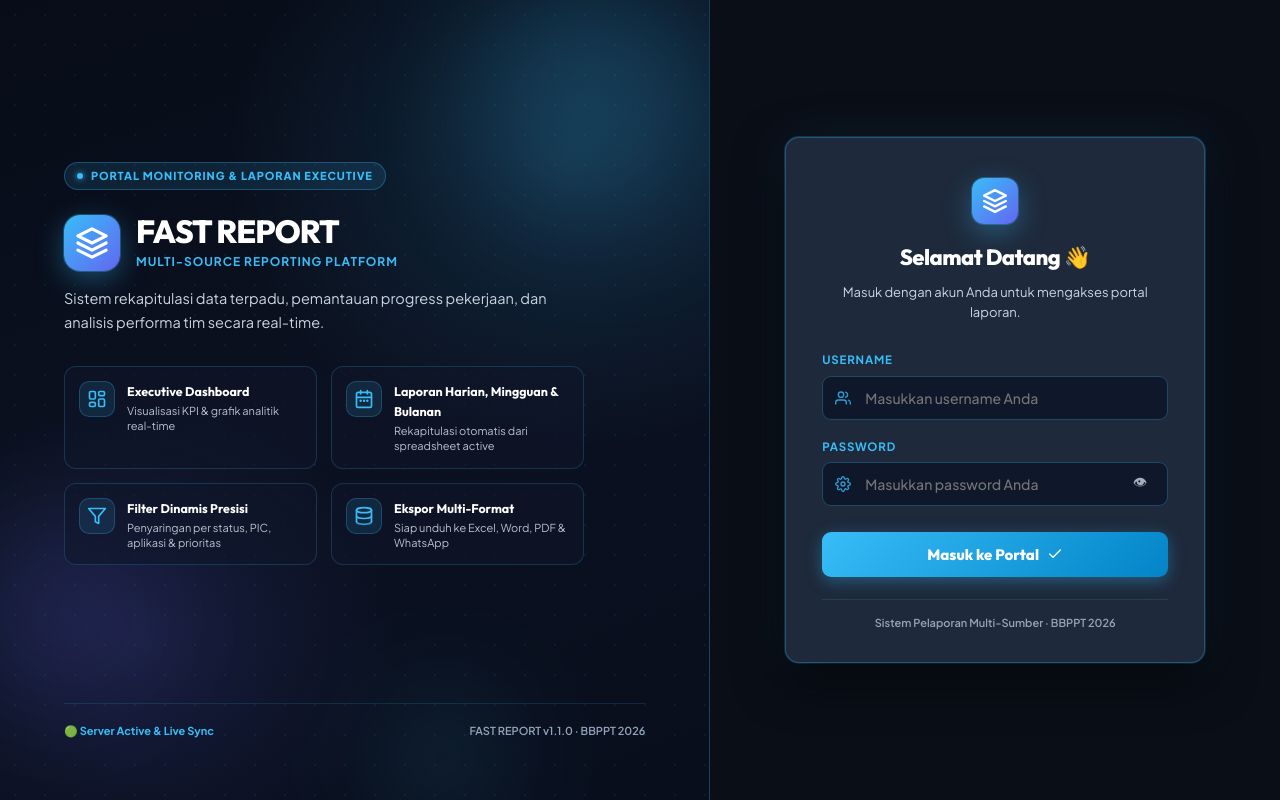
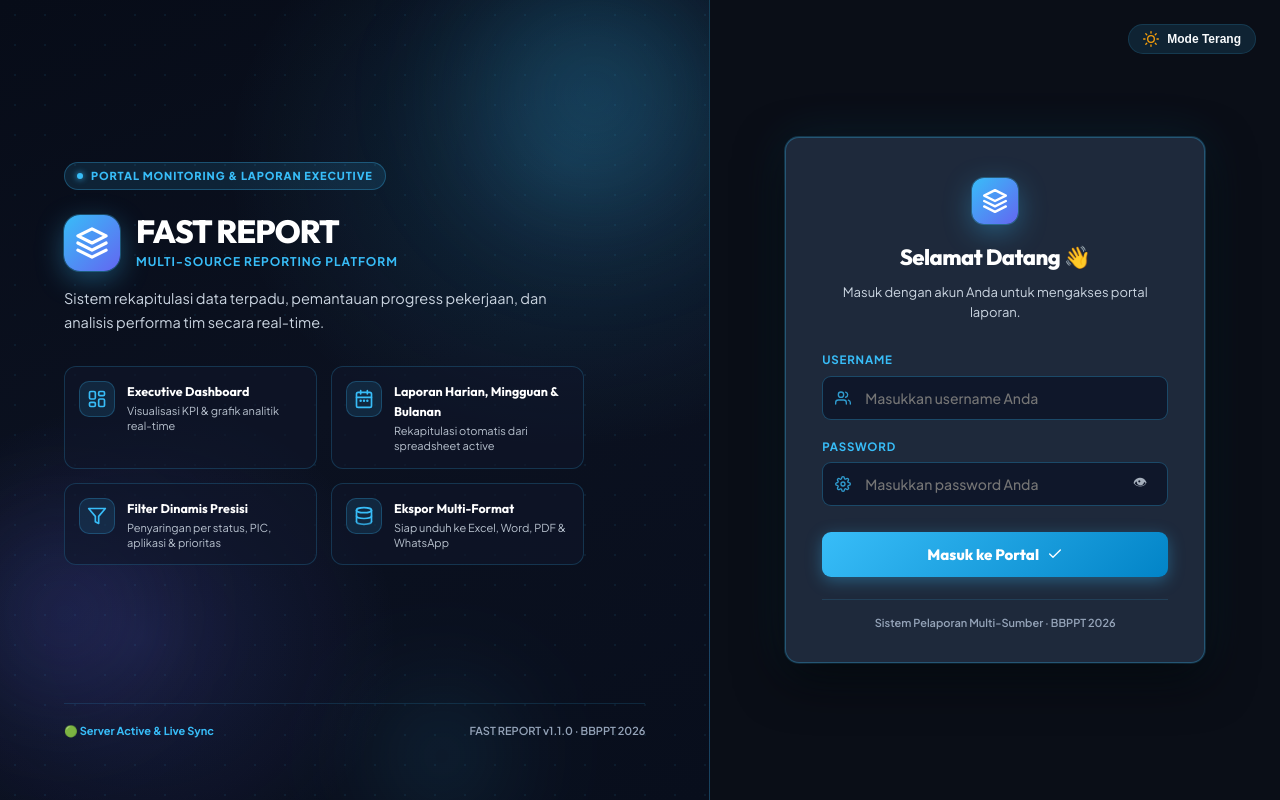
Before and after one commit to nuriyanto16/nfm-report, a Nuxt app in the folder frontend/: page /login in a window 1280 px wide. Built offline with nearby package versions, Linux system fonts and the light colour scheme.

Commit message:
fix(login): add Theme Switcher button & high-contrast Light Mode styling for Login page left & right panels

```diff
--- a/frontend/assets/css/main.css
+++ b/frontend/assets/css/main.css
@@ -1012,6 +1012,33 @@ table.report tr:hover .zoom-hint {
 [data-theme="light"] .rail-legend-item { color: #0f172a; }
 
 /* Login Light Mode */
+[data-theme="light"] .login2-left {
+  background: linear-gradient(135deg, #e0f2fe 0%, #f0f9ff 40%, #e0e7ff 100%);
+  border-right-color: rgba(2, 132, 199, 0.2);
+}
+[data-theme="light"] .login2-orbs span {
+  background: radial-gradient(circle, rgba(2, 132, 199, 0.15) 0%, transparent 70%);
+}
+[data-theme="light"] .brand-badge {
+  background: rgba(2, 132, 199, 0.12);
+  border-color: rgba(2, 132, 199, 0.3);
+  color: #0284c7;
+}
+[data-theme="light"] .logo-text h1 { color: #0f172a; }
+[data-theme="light"] .logo-sub { color: #0284c7; }
+[data-theme="light"] .login2-tag { color: #334155; }
+[data-theme="light"] .feat-card {
+  background: #ffffff;
+  border-color: rgba(2, 132, 199, 0.2);
+  box-shadow: 0 4px 14px rgba(0,0,0,0.03);
+}
+[data-theme="light"] .feat-card:hover {
+  border-color: #0284c7;
+  box-shadow: 0 6px 20px rgba(2, 132, 199, 0.15);
+}
+[data-theme="light"] .feat-text strong { color: #0f172a; }
+[data-theme="light"] .feat-text span { color: #64748b; }
+[data-theme="light"] .login2-instansi { color: #64748b; }
 [data-theme="light"] .login2-right { background: #f8fafc; }
 [data-theme="light"] .login2-card {
   background: #ffffff;
@@ -1020,8 +1047,10 @@ table.report tr:hover .zoom-hint {
 }
 [data-theme="light"] .login2-card-head h2 { color: #0f172a; }
 [data-theme="light"] .login2-card-head p { color: #475569; }
+[data-theme="light"] .login-field span { color: #0284c7; font-weight: 700; }
 [data-theme="light"] .login-input {
   background: #f8fafc;
   border-color: rgba(2, 132, 199, 0.25);
 }
 [data-theme="light"] .login-input input { color: #0f172a; }
+[data-theme="light"] .login2-foot span { color: #64748b; }
--- a/frontend/pages/login.vue
+++ b/frontend/pages/login.vue
@@ -1,9 +1,16 @@
 <script setup lang="ts">
-import { ref } from "vue";
+import { ref, onMounted } from "vue";
+import { useTheme } from "~/composables/useTheme";
 
 definePageMeta({ layout: false });
 
 const { login } = useAuth();
+const { theme, toggleTheme, initTheme } = useTheme();
+
+onMounted(() => {
+  initTheme();
+});
+
 const username = ref("");
 const password = ref("");
 const showPass = ref(false);
@@ -101,6 +108,15 @@ async function onSubmit() {
 
     <!-- Panel form kanan -->
     <section class="login2-right">
+      <!-- Theme Switcher Top Right -->
+      <div class="login-theme-bar">
+        <button class="theme-toggle-btn" @click="toggleTheme" :title="theme === 'dark' ? 'Ganti ke Mode Terang' : 'Ganti ke Mode Gelap'">
+          <UiIcon v-if="theme === 'dark'" name="sun" :size="16" color="#f59e0b" />
+          <UiIcon v-else name="moon" :size="16" color="#0284c7" />
+          <span class="theme-toggle-label">{{ theme === 'dark' ? 'Mode Terang' : 'Mode Gelap' }}</span>
+        </button>
+      </div>
+
       <div class="login2-card">
         <div class="login2-card-head">
           <div class="login2-logo sm">
@@ -150,3 +166,33 @@ async function onSubmit() {
     </section>
   </div>
 </template>
+
+<style scoped>
+.login-theme-bar {
+  position: absolute;
+  top: 24px;
+  right: 24px;
+  z-index: 10;
+}
+.theme-toggle-btn {
+  background: var(--cyan-glass, rgba(56, 189, 248, 0.12));
+  border: 1px solid var(--border-soft, rgba(56, 189, 248, 0.3));
+  color: var(--text);
+  font-size: 12px;
+  font-weight: 700;
+  padding: 6px 14px;
+  border-radius: 999px;
+  cursor: pointer;
+  display: flex;
+  align-items: center;
+  gap: 8px;
+  transition: all .2s ease;
+}
+.theme-toggle-btn:hover {
+  background: var(--border-glow, rgba(56, 189, 248, 0.25));
+  transform: translateY(-1px);
+}
+.login2-right {
+  position: relative;
+}
+</style>
```
